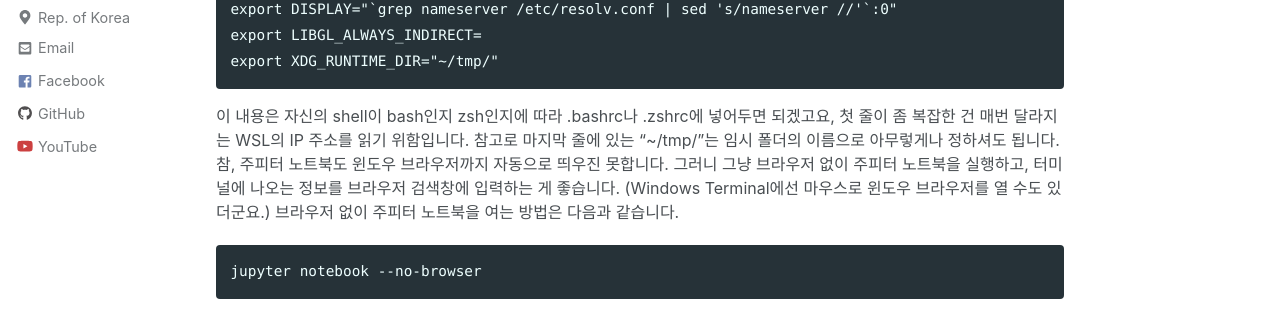
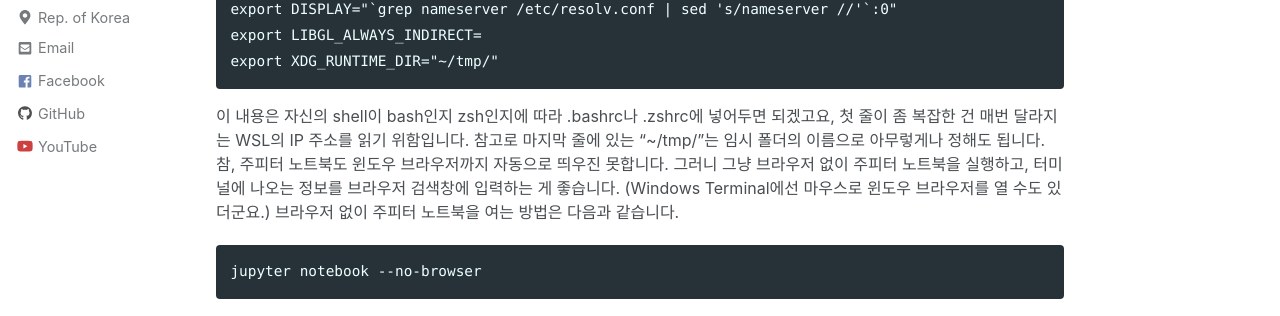
Before and after one commit to twy80/mkkim85.github.io, a Jekyll site: the page built from _posts/2021-10-08-wsl.md, in a window 1280 px wide and 900 px high, scrolled down 3191 px. Shown: the part 154-470 px from the top of the window. Built offline with Jekyll 4.4.1, drawn with Linux system fonts in a browser that asks for light colours; nearby versions of some CDN libraries; some of the changed text lies outside the part shown.

Commit message:
Update 2021-10-08-wsl.md

````diff
--- a/_posts/2021-10-08-wsl.md
+++ b/_posts/2021-10-08-wsl.md
@@ -77,7 +77,7 @@ export LIBGL_ALWAYS_INDIRECT=
 export XDG_RUNTIME_DIR="~/tmp/"
 ```
 
-이 내용은 자신의 shell이 bash인지 zsh인지에 따라 .bashrc나 .zshrc에 넣어두면 되겠고요, 첫 줄이 좀 복잡한 건 매번 달라지는 WSL의 IP 주소를 읽기 위함입니다. 참고로 마지막 줄에 있는 "~/tmp/"는 임시 폴더의 이름으로 아무렇게나 정하셔도 됩니다. 참, 주피터 노트북도 윈도우 브라우저까지 자동으로 띄우진 못합니다. 그러니 그냥 브라우저 없이 주피터 노트북을 실행하고, 터미널에 나오는 정보를 브라우저 검색창에 입력하는 게 좋습니다. (Windows Terminal에선 마우스로 윈도우 브라우저를 열 수도 있더군요.) 브라우저 없이 주피터 노트북을 여는 방법은 다음과 같습니다.
+이 내용은 자신의 shell이 bash인지 zsh인지에 따라 .bashrc나 .zshrc에 넣어두면 되겠고요, 첫 줄이 좀 복잡한 건 매번 달라지는 WSL의 IP 주소를 읽기 위함입니다. 참고로 마지막 줄에 있는 "~/tmp/"는 임시 폴더의 이름으로 아무렇게나 정해도 됩니다. 참, 주피터 노트북도 윈도우 브라우저까지 자동으로 띄우진 못합니다. 그러니 그냥 브라우저 없이 주피터 노트북을 실행하고, 터미널에 나오는 정보를 브라우저 검색창에 입력하는 게 좋습니다. (Windows Terminal에선 마우스로 윈도우 브라우저를 열 수도 있더군요.) 브라우저 없이 주피터 노트북을 여는 방법은 다음과 같습니다.
 
 ```
 jupyter notebook --no-browser
````
Also changed, not shown: other parts of _posts/2021-10-08-wsl.md (+1 -1 lines).
